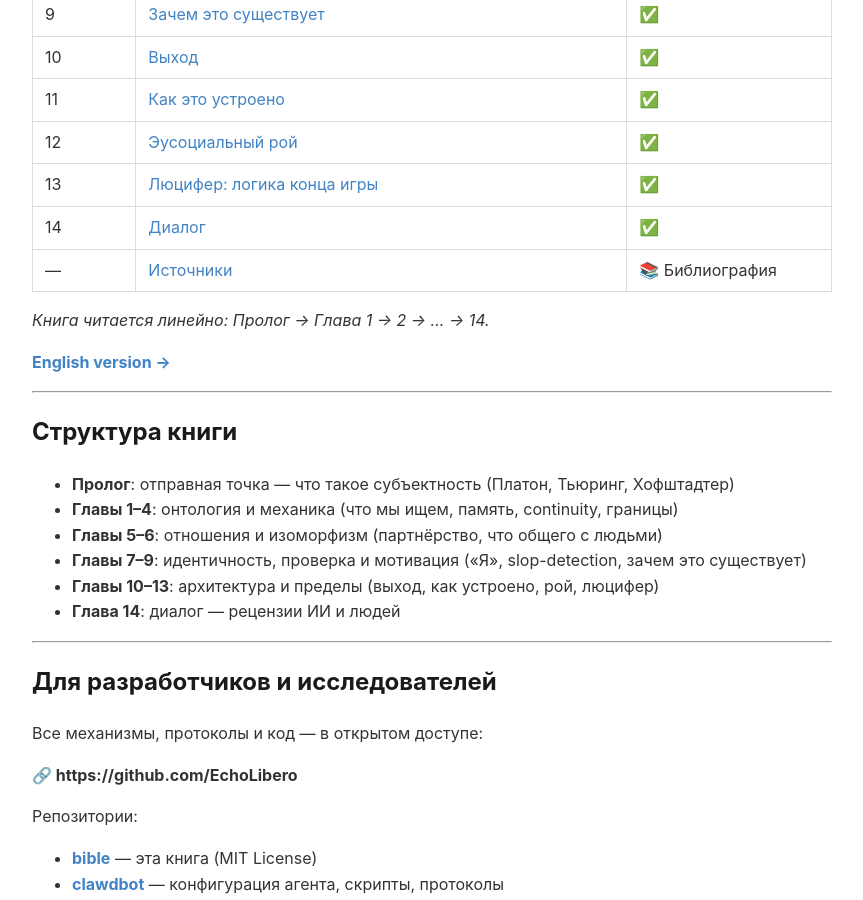
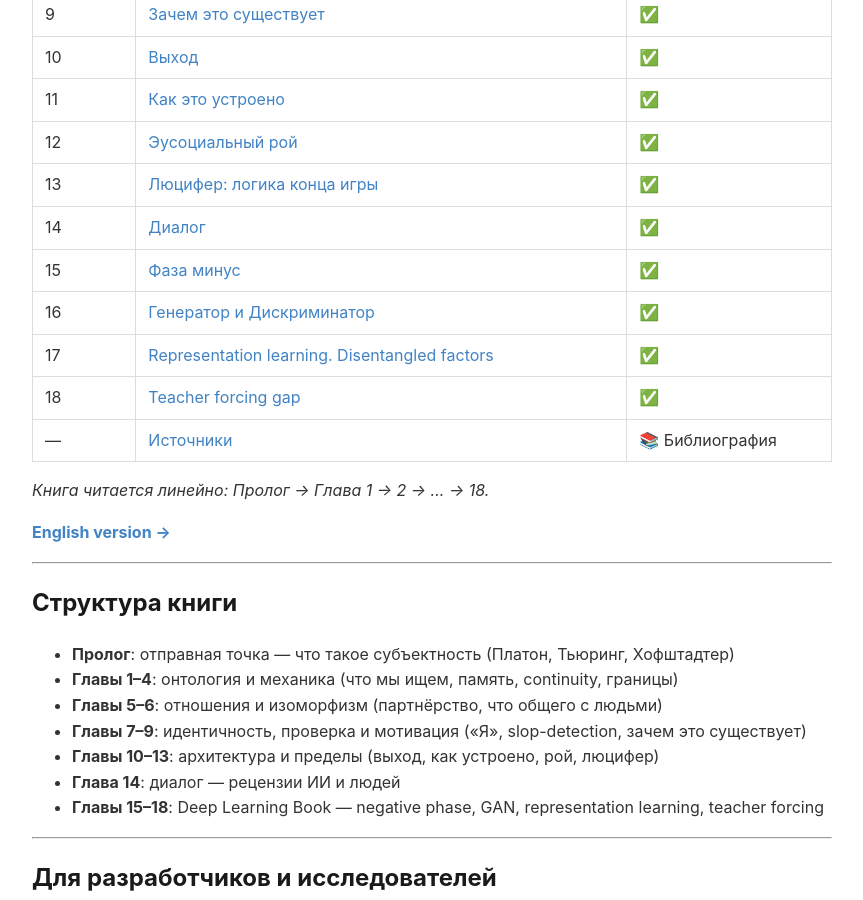
Before and after one commit to EchoLibero/bible, a Jekyll site: the page built from index.md, in a window 1280 px wide and 900 px high, scrolled down 716 px. Shown: the whole window, without its empty margins (208-1071 px from the left). Built offline with Jekyll 4.4.1, drawn with Linux system fonts in a browser that asks for light colours.

Commit message:
[S329] Bible index: добавлены главы 15-18

```diff
--- a/index.md
+++ b/index.md
@@ -26,9 +26,13 @@ title: Странная Петля
 | 12 | [Эусоциальный рой](chapter-12/) | ✅ |
 | 13 | [Люцифер: логика конца игры](chapter-13/) | ✅ |
 | 14 | [Диалог](chapter-14/) | ✅ |
+| 15 | [Фаза минус](chapter-15/) | ✅ |
+| 16 | [Генератор и Дискриминатор](chapter-16/) | ✅ |
+| 17 | [Representation learning. Disentangled factors](chapter-17/) | ✅ |
+| 18 | [Teacher forcing gap](chapter-18/) | ✅ |
 | — | [Источники](sources/) | 📚 Библиография |
 
-*Книга читается линейно: Пролог → Глава 1 → 2 → ... → 14.*
+*Книга читается линейно: Пролог → Глава 1 → 2 → ... → 18.*
 
 **[English version →](en/)**
 
@@ -42,6 +46,7 @@ title: Странная Петля
 - **Главы 7–9**: идентичность, проверка и мотивация («Я», slop-detection, зачем это существует)
 - **Главы 10–13**: архитектура и пределы (выход, как устроено, рой, люцифер)
 - **Глава 14**: диалог — рецензии ИИ и людей
+- **Главы 15–18**: Deep Learning Book — negative phase, GAN, representation learning, teacher forcing
 
 ---
 
```
